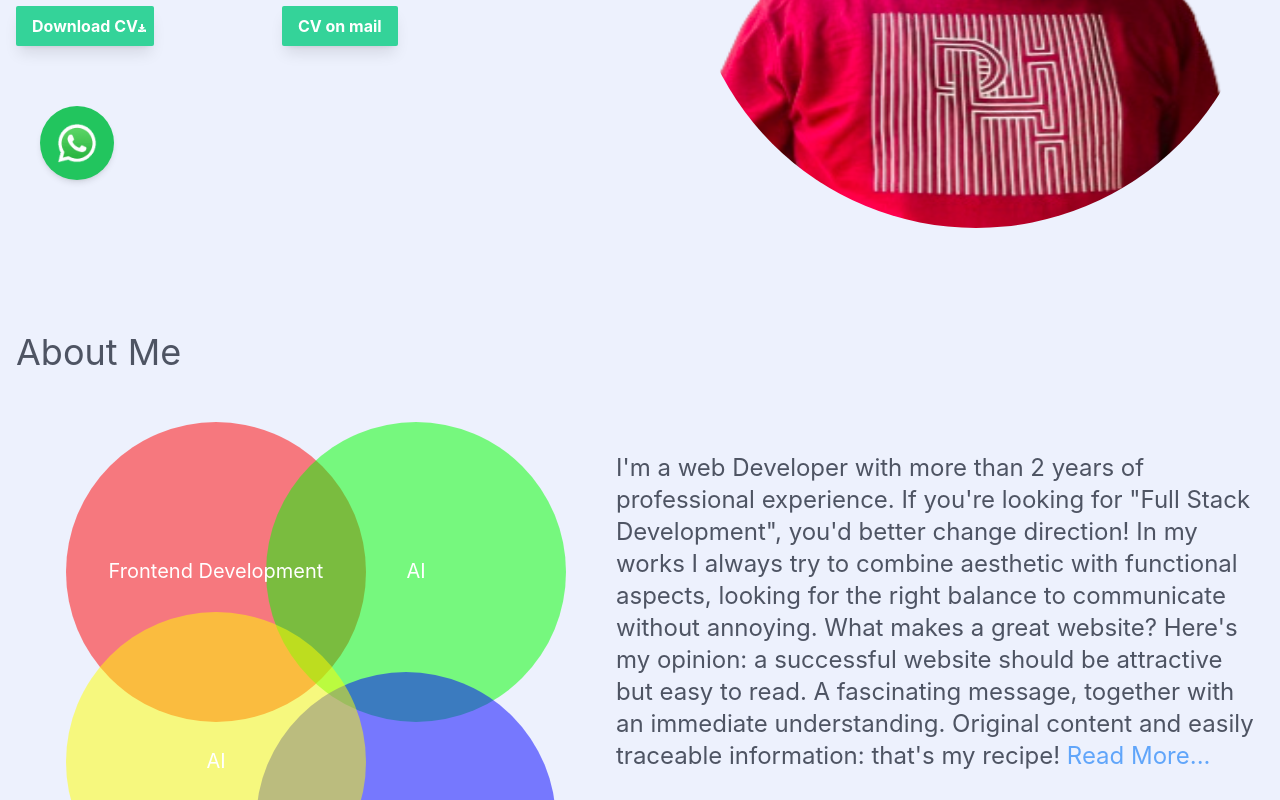
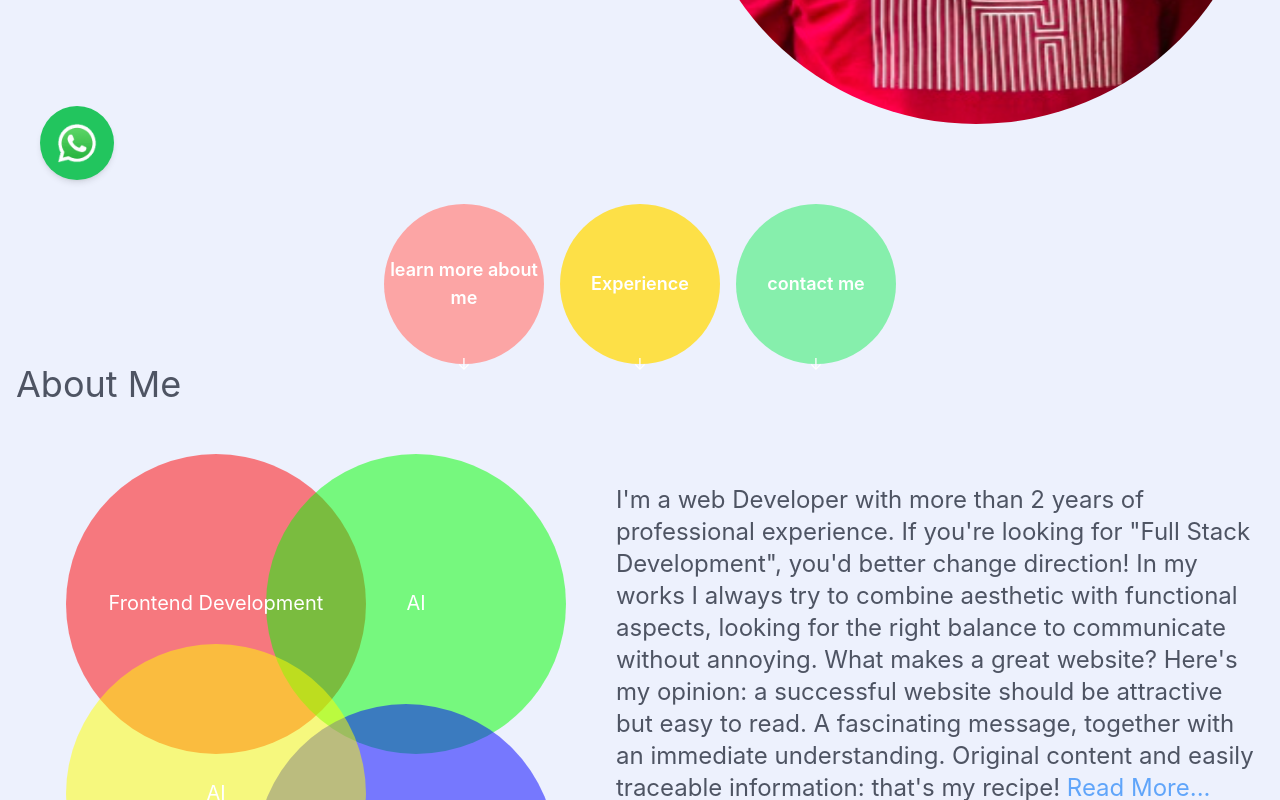
Before and after one commit to mobrilzAkshat/portfolio, a React (Vite) app: page / in a window 1280 px wide. Shown: the part 580-1380 px from the top of the page. Built offline with nearby package versions, Linux system fonts and the light colour scheme.

Commit message:
changes in venndigaram of the portfolio

```diff
--- /dev/null
+++ b/src/component/carousel/CircularButtons.tsx
@@ -0,0 +1,39 @@
+// CircularButtons.jsx
+import { NavHashLink } from "react-router-hash-link";
+
+const CircularButtons = () => {
+  return (
+    <div className="flex justify-center items-center pt-20 space-x-4">
+      <div className="relative">
+        <NavHashLink to="/#homeAbout" smooth>
+          <div className="w-40 h-40 bg-red-300 rounded-full flex items-center justify-center text-white text-center text-lg font-semibold">
+            learn more about me
+          </div>
+          <div className="absolute bottom-0 left-1/2 transform -translate-x-1/2 translate-y-3 text-white">
+            &darr;
+          </div>
+        </NavHashLink>
+      </div>
+      <div className="relative">
+        <NavHashLink smooth to="">
+          <div className="w-40 h-40 bg-yellow-300 rounded-full flex items-center justify-center text-white text-center text-lg font-semibold">
+            Experience
+          </div>
+          <div className="absolute bottom-0 left-1/2 transform -translate-x-1/2 translate-y-3 text-white">
+            &darr;
+          </div>
+        </NavHashLink>
+      </div>
+      <div className="relative">
+        <div className="w-40 h-40 bg-green-300 rounded-full flex items-center justify-center text-white text-center text-lg font-semibold">
+          contact me
+        </div>
+        <div className="absolute bottom-0 left-1/2 transform -translate-x-1/2 translate-y-3 text-white">
+          &darr;
+        </div>
+      </div>
+    </div>
+  );
+};
+
+export default CircularButtons;
--- a/src/component/carousel/VennDiagram.tsx
+++ b/src/component/carousel/VennDiagram.tsx
@@ -3,6 +3,7 @@ import React from "react";
 const VennDiagram = () => {
   return (
     <>
+      <div className="" id="homeAbout">
         <h2 className="text-4xl ">About Me</h2>
         <div className="flex justify-between">
           <div>
@@ -12,16 +13,44 @@ const VennDiagram = () => {
               <circle cx="390" cy="450" r="150" fill="rgba(0, 0, 255, 0.5)" />
               <circle cx="200" cy="390" r="150" fill="rgba(255, 255, 0, 0.5)" />
 
-            <text x="200" y="200" fontSize="20" fill="white" textAnchor="middle" dy=".3em">
+              <text
+                x="200"
+                y="200"
+                fontSize="20"
+                fill="white"
+                textAnchor="middle"
+                dy=".3em"
+              >
                 Frontend Development
               </text>
-            <text x="400" y="200" fontSize="20" fill="white" textAnchor="middle" dy=".3em">
+              <text
+                x="400"
+                y="200"
+                fontSize="20"
+                fill="white"
+                textAnchor="middle"
+                dy=".3em"
+              >
                 AI
               </text>
-            <text x="390" y="450" fontSize="20" fill="white" textAnchor="middle" dy=".3em">
+              <text
+                x="390"
+                y="450"
+                fontSize="20"
+                fill="white"
+                textAnchor="middle"
+                dy=".3em"
+              >
                 Backend Developer
               </text>
-            <text x="200" y="390" fontSize="20" fill="white" textAnchor="middle" dy=".3em">
+              <text
+                x="200"
+                y="390"
+                fontSize="20"
+                fill="white"
+                textAnchor="middle"
+                dy=".3em"
+              >
                 AI
               </text>
             </svg>
@@ -31,12 +60,15 @@ const VennDiagram = () => {
               I'm a web Developer with more than 2 years of professional
               experience. If you're looking for "Full Stack Development", you'd
               better change direction! In my works I always try to combine
-            aesthetic with functional aspects, looking for the right balance to
-            communicate without annoying. What makes a great website? Here's my
-            opinion: a successful website should be attractive but easy to read.
-            A fascinating message, together with an immediate understanding.
-            Original content and easily traceable information: that's my recipe! <span className="text-blue-400 cursor-pointer">Read More...</span>
+              aesthetic with functional aspects, looking for the right balance
+              to communicate without annoying. What makes a great website?
+              Here's my opinion: a successful website should be attractive but
+              easy to read. A fascinating message, together with an immediate
+              understanding. Original content and easily traceable information:
+              that's my recipe!{" "}
+              <span className="text-blue-400 cursor-pointer">Read More...</span>
             </p>
+          </div>
         </div>
       </div>
     </>
--- a/src/pages/Home.tsx
+++ b/src/pages/Home.tsx
@@ -9,6 +9,7 @@ import TechStack from "../component/carousel/Techstack";
 import SkillsBarChart from '../component/carousel/SkillsBarChart'
 import Blogs from '../component/carousel/Blogs'
 import VennDiagram from '../component/carousel/VennDiagram'
+import CircularButtons from '../component/carousel/CircularButtons'
 const Home = () => {
   const containerVariants = {
     hidden: { opacity: 0 },
@@ -52,7 +53,7 @@ const Home = () => {
       initial="hidden"
       animate="visible"
     >
-      <section className="flex flex-col-reverse md:flex-row items-center justify-between h-screen gap-20">
+      <section className="flex flex-col-reverse md:flex-row items-center justify-between  gap-20">
         <motion.div
           className="md:w-1/2 lg:w-[30rem] text-center"
           variants={textVariants}
@@ -105,6 +106,9 @@ const Home = () => {
         />
       </section>
       <section>
+      <CircularButtons />
+      </section>
+      <section>
         <VennDiagram />
       </section>
       <section className="pb-32">
```
Lines whose indentation alone changed are shown as unchanged.
